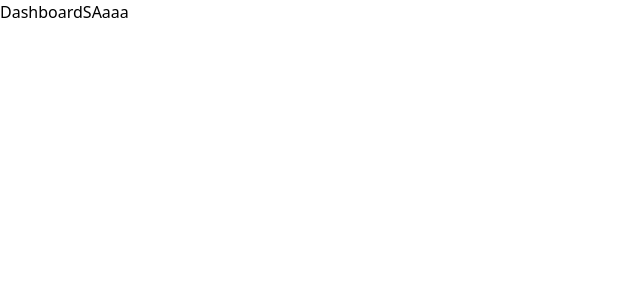
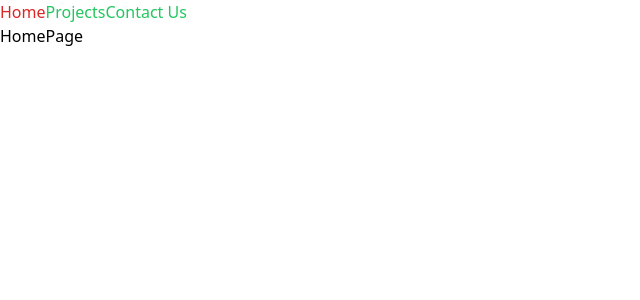
Before and after one commit to diduladishan/React_Project_Practice, a React (Vite) app: page / in a window 1280 px wide. Shown: the top 300 px of the page, without its empty margins (0-640 px from the left). Built offline with nearby package versions, Linux system fonts and the light colour scheme.

Commit message:
react basic routes

```diff
--- a/src/App.jsx
+++ b/src/App.jsx
@@ -4,16 +4,23 @@ import PageNotFound from "./pages/reactRouter/PageNotFound";
 import Dashboard from "./pages/reactRouter/Dashboard";
 import Settings from "./pages/reactRouter/Settings";
 import Profile from "./pages/reactRouter/Profile";
+import Contact from "./pages/reactRouter/Contact";
+import Projects from "./pages/reactRouter/Projects";
+import NavBar from "./pages/reactRouter/NavBar";
 
 function App() {
   return (
     <BrowserRouter>
+      <NavBar />
       <Routes>
         <Route path="/" element={<HomePage />} />
         <Route path="dashboard" element={<Dashboard />}>
           <Route path="profile" element={<Profile />} />
           <Route path="settings" element={<Settings />} />
         </Route>
+
+        <Route path="/contact" element={<Contact />} />
+        <Route path="/projects" element={<Projects />} />
         <Route path="*" element={<PageNotFound />} />
       </Routes>
     </BrowserRouter>
--- a/src/pages/reactRouter/HomePage.jsx
+++ b/src/pages/reactRouter/HomePage.jsx
@@ -1,14 +1,7 @@
-import { Link } from "react-router-dom";
+import { Link, NavLink } from "react-router-dom";
 
 const HomePage = () => {
-  return (
-    <div>
-      <Link to="/dashboard">Dashboard</Link>
-
-      <Link to="/dashboard/profile">S</Link>
-      <Link to="/dashboard/settings">Aaaa</Link>
-    </div>
-  );
+  return <div>HomePage</div>;
 };
 
 export default HomePage;
--- /dev/null
+++ b/src/pages/reactRouter/NavBar.jsx
@@ -0,0 +1,37 @@
+import React from "react";
+import { NavLink } from "react-router-dom";
+
+const NavBar = () => {
+  return (
+    <div>
+      <NavLink
+        to="/"
+        className={({ isActive }) =>
+          isActive ? "text-red-600" : "text-green-500"
+        }
+      >
+        Home
+      </NavLink>
+
+      <NavLink
+        to="projects"
+        className={({ isActive }) =>
+          isActive ? "text-red-600" : "text-green-500"
+        }
+      >
+        Projects
+      </NavLink>
+
+      <NavLink
+        to="contact"
+        className={({ isActive }) =>
+          isActive ? "text-red-600" : "text-green-500"
+        }
+      >
+        Contact Us
+      </NavLink>
+    </div>
+  );
+};
+
+export default NavBar;
```
